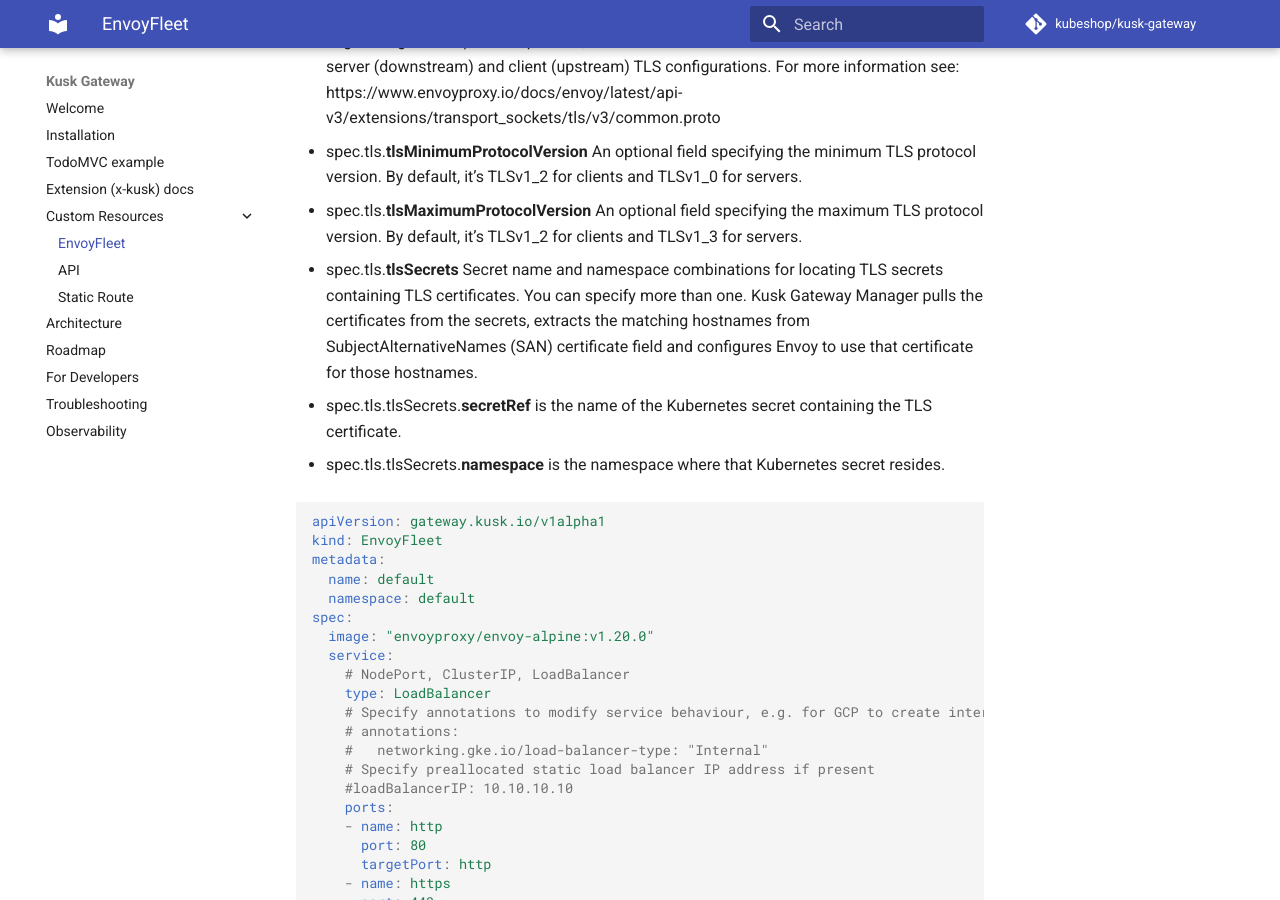
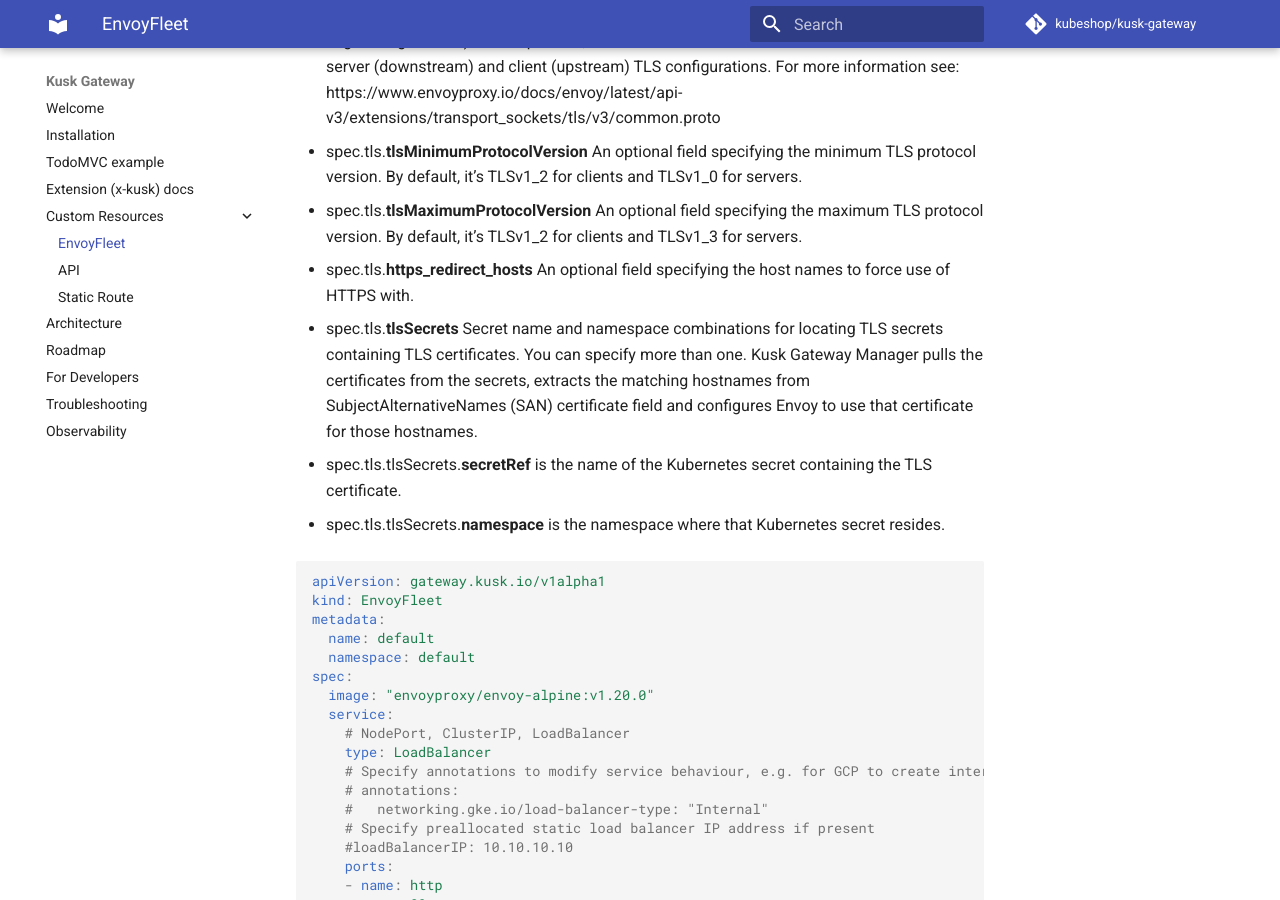
Before and after one commit to kubeshop/kusk-gateway, an MkDocs documentation site: the page built from docs/customresources/envoyfleet.md, in a window 1280 px wide and 900 px high, scrolled down 2018 px. Built offline with MkDocs 1.6.1 and Material for MkDocs 9.7.7, drawn with Linux system fonts in a browser that asks for light colours; comment, search, counter and statistics services are not loaded; some of the changed text lies outside the part shown.

Commit message:
docs for using hosts http redirect setting in envoy fleet

```diff
--- a/docs/customresources/envoyfleet.md
+++ b/docs/customresources/envoyfleet.md
@@ -49,6 +49,8 @@
 * spec.tls.**tlsMinimumProtocolVersion** An optional field specifying the minimum TLS protocol version. By default, it’s TLSv1_2 for clients and TLSv1_0 for servers.
 
 * spec.tls.**tlsMaximumProtocolVersion** An optional field specifying the maximum TLS protocol version. By default, it’s TLSv1_2 for clients and TLSv1_3 for servers.
+
+* spec.tls.**https_redirect_hosts** An optional field specifying the host names to force use of HTTPS with.
 
 * spec.tls.**tlsSecrets** Secret name and namespace combinations for locating TLS secrets containing TLS certificates.
 You can specify more than one.
@@ -165,6 +167,9 @@
     #   - AES128-GCM-SHA256
     # tlsMinimumProtocolVersion: TLSv1_2
     # tlsMaximumProtocolVersion: TLSv1_3
+    # https_redirect_hosts:
+    #     - "example.com"
+    #     - "my-other-example.com"
     # tlsSecrets:
     #   - secretRef: my-cert
     #     namespace: default
```
